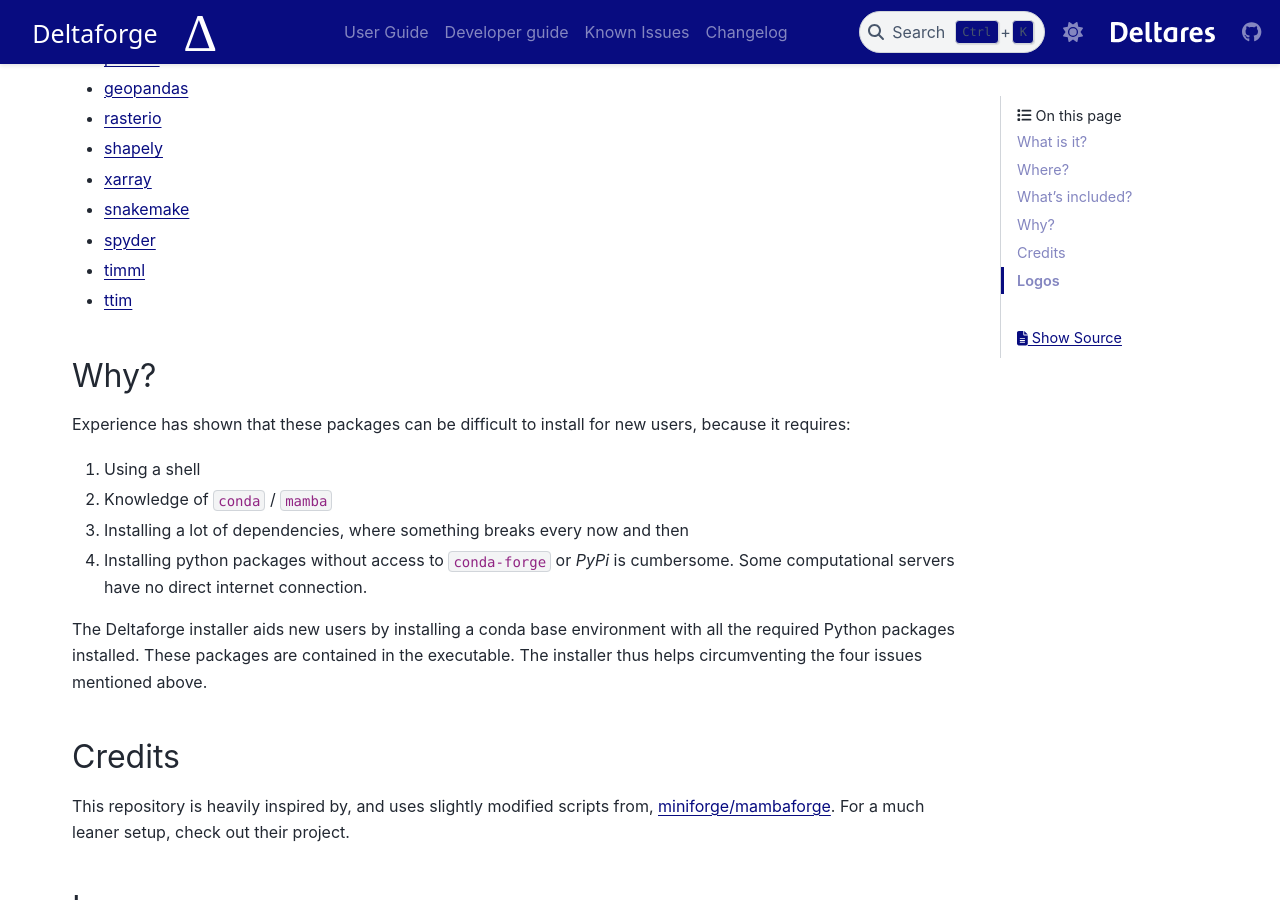
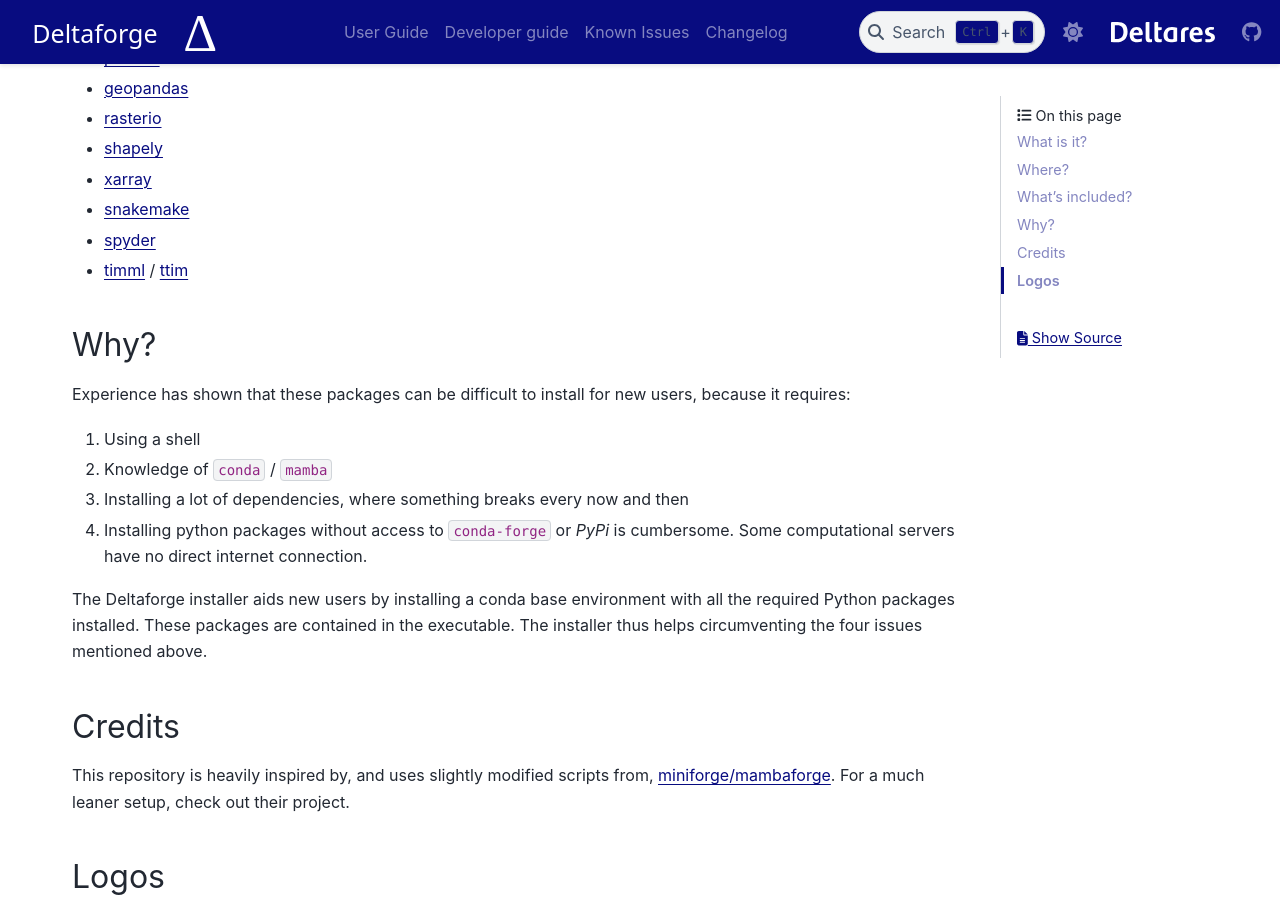
Before and after one commit to Deltares/deltaforge, a Sphinx documentation site: the page built from docs/index.rst, in a window 1280 px wide and 900 px high, scrolled down 989 px. Built offline with Sphinx 7.4.7 and the PyData theme 0.15.4, drawn with Linux system fonts in a browser that asks for light colours.

```diff
--- a/README.rst
+++ b/README.rst
@@ -51,8 +51,7 @@ Important non-Deltares packages included in Deltaforge are:
 * `xarray <https://xarray.dev/>`_
 * `snakemake <https://snakemake.readthedocs.io/en/stable/>`_
 * `spyder <https://www.spyder-ide.org/>`_
-* `timml <https://mbakker7.github.io/timml/docs/builddocs/html/index.html>`_
-* `ttim <https://mbakker7.github.io/ttim/docs/builddocs/html/index.html>`_
+* `timml <https://mbakker7.github.io/timml/docs/builddocs/html/index.html>`_ / `ttim <https://mbakker7.github.io/ttim/docs/builddocs/html/index.html>`_
 
 Why?
 ----
--- a/docs/index.rst
+++ b/docs/index.rst
@@ -51,8 +51,7 @@ Important non-Deltares packages included in Deltaforge are:
 * `xarray <https://xarray.dev/>`_
 * `snakemake <https://snakemake.readthedocs.io/en/stable/>`_
 * `spyder <https://www.spyder-ide.org/>`_
-* `timml <https://mbakker7.github.io/timml/docs/builddocs/html/index.html>`_
-* `ttim <https://mbakker7.github.io/ttim/docs/builddocs/html/index.html>`_
+* `timml <https://mbakker7.github.io/timml/docs/builddocs/html/index.html>`_ / `ttim <https://mbakker7.github.io/ttim/docs/builddocs/html/index.html>`_
 
 Why?
 ----
```
